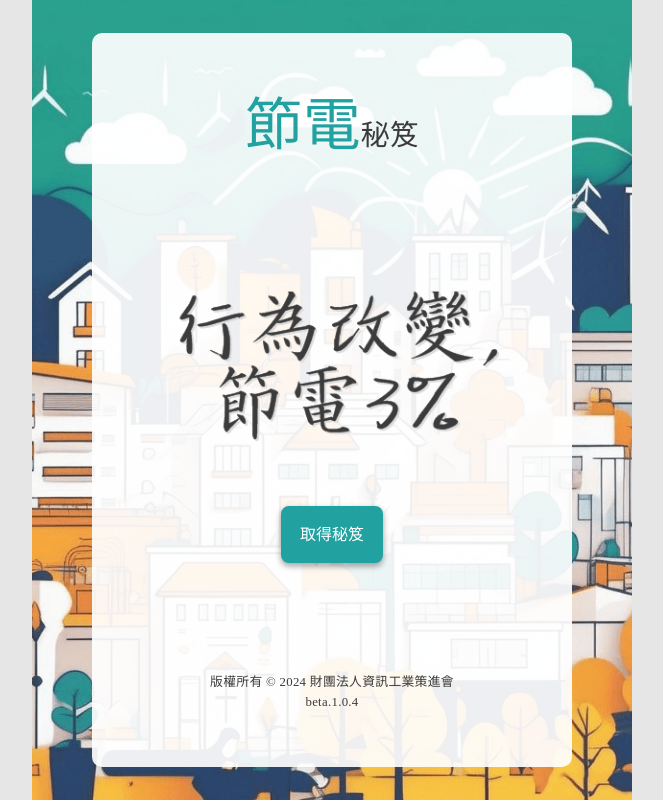
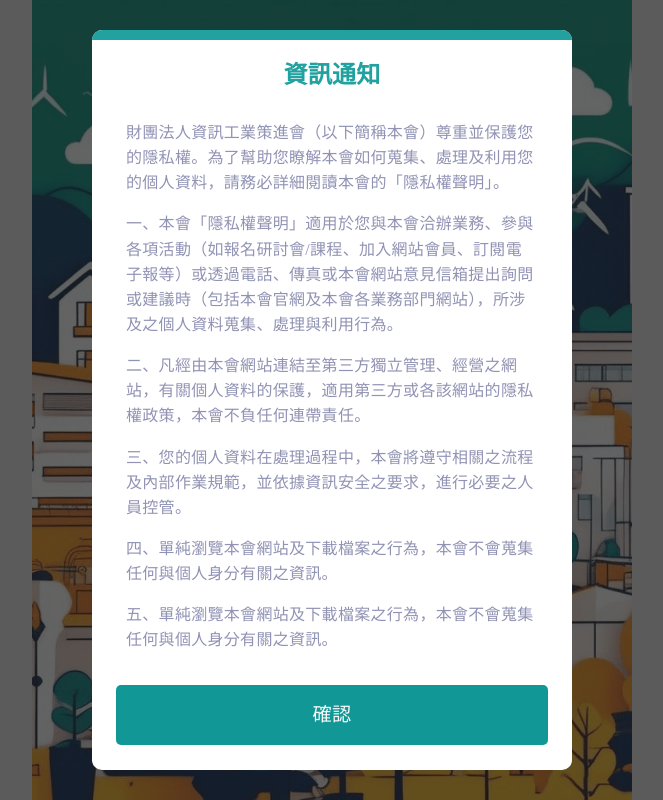
Before and after one commit to zhuang8026/iii-power-saving-tools, a React (Create React App) app: page / in a window 1280 px wide. Shown: the whole page, without its empty margins (308-971 px from the left). Built offline with nearby package versions, Linux system fonts and the light colour scheme.

Commit message:
Added - [UI] add FullWindow

```diff
--- a/src/App.js
+++ b/src/App.js
@@ -6,6 +6,7 @@
 
 // DesignSystem
 import NoMatch from 'components/DesignSystem/NoMatch';
+import { withFullWindowProvider, FullPopWindow } from 'components/DesignSystem/FullWindow';
 
 // config
 import outsideRoutes from 'config/routes';
@@ -61,8 +62,13 @@
                         <Route component={NoMatch} />
                     </Switch>
                 </Suspense>
+
+                {/**
+                 * 可隨意添加 comment
+                 */}
+                <FullPopWindow />
             </div>
         </div>
     );
 }
-export default withRouter(App);
+export default withFullWindowProvider(withRouter(App));
--- a/src/assets/scss/_variables.scss
+++ b/src/assets/scss/_variables.scss
@@ -7,7 +7,7 @@
 $--box-shadow-h: 0 14px 28px rgba(0, 0, 0, 0.25), 0 10px 10px rgba(0, 0, 0, 0.22);
 $--gray-body: #e6e6e6;
 $--txt-gray: #c1c1c1;
-
+$--popup: #00000092;
 
 // base color
 $bg_color: #129797;
--- a/src/components/DesignSystem/Button/style_module.scss
+++ b/src/components/DesignSystem/Button/style_module.scss
@@ -5,14 +5,15 @@
     align-items: center;
     justify-content: center;
     color: $table_color;
-    min-width: 30px;
-    max-width: 120px;
-    min-height: 30px;
-    max-height: 60px;
-    border-radius: 3px;
+    width: 100%;
+    min-width: 120px;
+    // max-width: 120px;
+    min-height: 60px;
+    // max-height: 60px;
+    border-radius: 5px;
     margin: 0 auto;
     background: $bg_color;
-    font-size: 14px;
+    font-size: 1.2rem;
     cursor: pointer;
     transition: 0.3s all ease;
     &:hover {
--- /dev/null
+++ b/src/components/DesignSystem/FullWindow/index.js
@@ -0,0 +1,56 @@
+import React, { createContext, useState, useContext } from 'react';
+
+import classes from './styles.module.scss';
+
+export const FullWindowAnimateStorage = createContext();
+
+export const withFullWindowProvider = WrappedComponent => {
+    const FullWindowProvider = props => {
+        const [animateObj, setAnimateObj] = useState(null);
+
+        const openAnimate = obj => {
+            setAnimateObj(obj);
+        };
+
+        const closeAnimate = () => {
+            setAnimateObj(null);
+        };
+
+        const fullWindowData = {
+            animateObj,
+            openAnimate,
+            closeAnimate
+        };
+
+        return (
+            <FullWindowAnimateStorage.Provider value={fullWindowData}>
+                <WrappedComponent {...props} />
+            </FullWindowAnimateStorage.Provider>
+        );
+    };
+
+    return FullWindowProvider;
+};
+
+export const FullPopWindow = () => {
+    const animateObjData = useContext(FullWindowAnimateStorage);
+    const {
+        animateObj
+        // closeAnimate
+    } = animateObjData;
+
+    if (animateObj) {
+        return <div className={classes.popAnimateContainer}>{animateObj?.component}</div>;
+    }
+    return null;
+};
+
+export const withPopWindowConsumer = WrappedComponent => props => {
+    return (
+        <FullWindowAnimateStorage.Consumer>
+            {values => {
+                return <WrappedComponent {...props} fullWindowData={values} />;
+            }}
+        </FullWindowAnimateStorage.Consumer>
+    );
+};
--- /dev/null
+++ b/src/components/DesignSystem/FullWindow/styles.module.scss
@@ -0,0 +1,23 @@
+@keyframes fadeIn {
+    0% {
+        opacity: 0;
+    }
+    100% {
+        opacity: 1;
+    }
+}
+
+.popAnimateContainer {
+    position: fixed;
+    background: rgba(64, 64, 64, 0.1);
+    width: 100vw;
+    height: 100vh;
+    height: -webkit-fill-available;
+    left: 0;
+    top: 0;
+    z-index: 9000;
+    display: flex;
+    align-items: center;
+    justify-content: center;
+    animation: fadeIn 0.5s;
+}
--- a/src/components/pages/Tool/index.js
+++ b/src/components/pages/Tool/index.js
@@ -10,6 +10,8 @@
 import MainCard from 'components/DesignSystem/MainCard';
 import ResultCard from 'components/DesignSystem/ResultCard';
 import Loading from 'components/DesignSystem/Loading';
+import Button from 'components/DesignSystem/Button';
+import { FullWindowAnimateStorage } from 'components/DesignSystem/FullWindow';
 
 // API
 import { getSelectItemsAPI001, postSelectItemsAPI001, postEmailAndImageAPI002 } from 'api/api';
@@ -91,6 +93,7 @@
     ]);
     const [email, setEmail] = useState(''); // 用戶Email
     const [vol, setVol] = useState(''); // 用戶問卷編號
+    const { closeAnimate, openAnimate } = useContext(FullWindowAnimateStorage);
     const screenshotRef = useRef(null);
 
     const isNext = async () => {
@@ -100,6 +103,47 @@
         // console.log('prev:', step);
         if (step === 2) await sendSelectData();
     };
+
+    // open loading
+    const openLoading = () => {
+        openAnimate({
+            component: <Notification />
+        });
+    };
+
+    const Notification = () => {
+        let text_list = [
+            '財團法人資訊工業策進會（以下簡稱本會）尊重並保護您的隱私權。為了幫助您瞭解本會如何蒐集、處理及利用您的個人資料，請務必詳細閱讀本會的「隱私權聲明」。',
+            '一、本會「隱私權聲明」適用於您與本會洽辦業務、參與各項活動（如報名研討會/課程、加入網站會員、訂閱電子報等）或透過電話、傳真或本會網站意見信箱提出詢問或建議時（包括本會官網及本會各業務部門網站），所涉及之個人資料蒐集、處理與利用行為。',
+            '二、凡經由本會網站連結至第三方獨立管理、經營之網站，有關個人資料的保護，適用第三方或各該網站的隱私權政策，本會不負任何連帶責任。',
+            '三、您的個人資料在處理過程中，本會將遵守相關之流程及內部作業規範，並依據資訊安全之要求，進行必要之人員控管。',
+            '四、單純瀏覽本會網站及下載檔案之行為，本會不會蒐集任何與個人身分有關之資訊。',
+            '五、單純瀏覽本會網站及下載檔案之行為，本會不會蒐集任何與個人身分有關之資訊。'
+        ];
+        return (
+            <div className={cx('notification')}>
+                <div className={cx('inner_bg')}>
+                    <div className={cx('inner')}>
+                        <div className={cx('title_c')} />
+                        <div className={cx('title')}>資訊通知</div>
+                        <div className={cx('content')}>
+                            {text_list.map((ele, index) => (
+                                <p className={cx('txt')} key={index}>
+                                    {ele}
+                                </p>
+                            ))}
+                        </div>
+                        <div className={cx('btn_c')}>
+                            <Button text="確認" onClick={closeLoading} />
+                        </div>
+                    </div>
+                </div>
+            </div>
+        );
+    };
+
+    // close loading
+    const closeLoading = () => closeAnimate();
 
     // --------- API ---------
 
@@ -176,6 +220,7 @@
 
     useEffect(() => {
         asyncAllAPI();
+        openLoading();
     }, []);
 
     return (
--- a/src/components/pages/Tool/style.module.scss
+++ b/src/components/pages/Tool/style.module.scss
@@ -70,3 +70,72 @@
         text-align: center;
     }
 }
+
+.notification {
+    background: $--popup;
+    width: 100vw;
+    height: 100vh;
+    position: fixed;
+    top: 0;
+    left: 0;
+    display: flex;
+    justify-content: center;
+    align-items: center;
+    z-index: 9999;
+    .inner_bg {
+        width: 600px;
+        display: flex;
+        justify-content: center;
+        align-items: center;
+        .inner {
+            min-width: 320px;
+            width: 80%;
+            height: calc(100vh - 60px);
+            border-radius: 10px;
+            background: $--txt-white;
+            overflow: hidden;
+            text-align: center;
+
+            @media screen and (max-width: 510px) {
+                width: 95%;
+                height: calc(100vh - 30px);
+                // padding: 2rem;
+            } /* iphone */
+
+            .title_c {
+                width: 100%;
+                border-bottom: 10px solid $--color-primary;
+            }
+            .title {
+                height: 70px;
+                line-height: 70px;
+                color: #21a1a0;
+                font-size: 1.5rem;
+                font-weight: 700;
+                // margin: 1.2rem auto;
+            }
+            .content {
+                width: 90%;
+                height: calc(100% - 70px - 110px - 10px);
+                padding: 10px;
+                margin: 0 auto;
+                // background-color: #eff1f9;
+                color: #9193b4;
+                // border-radius: 20px;
+                overflow-x: hidden;
+                overflow-y: auto;
+                .txt {
+                    text-align: left;
+                }
+            }
+            .btn_c {
+                width: 90%;
+                height: 110px;
+                margin: 0 auto;
+                display: flex;
+                justify-content: center;
+                align-items: center;
+            }
+        }
+    }
+}
```
